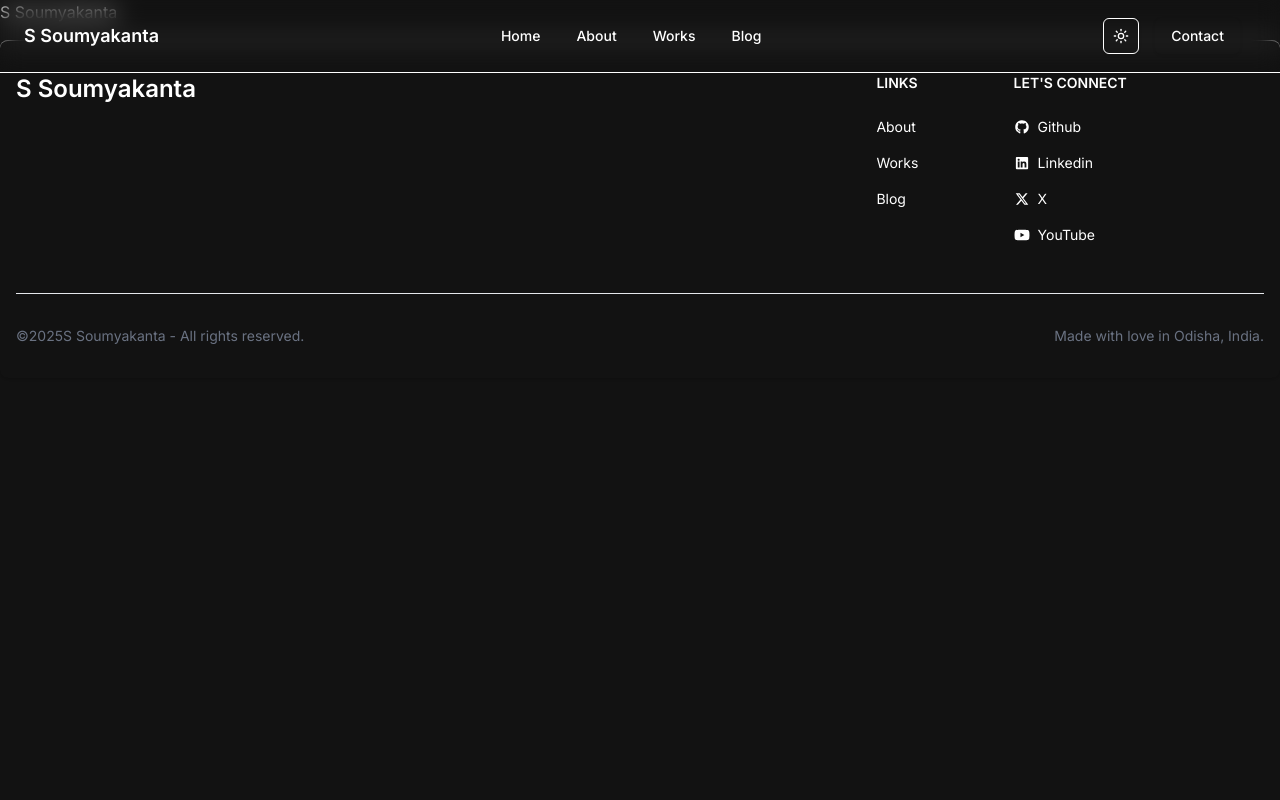
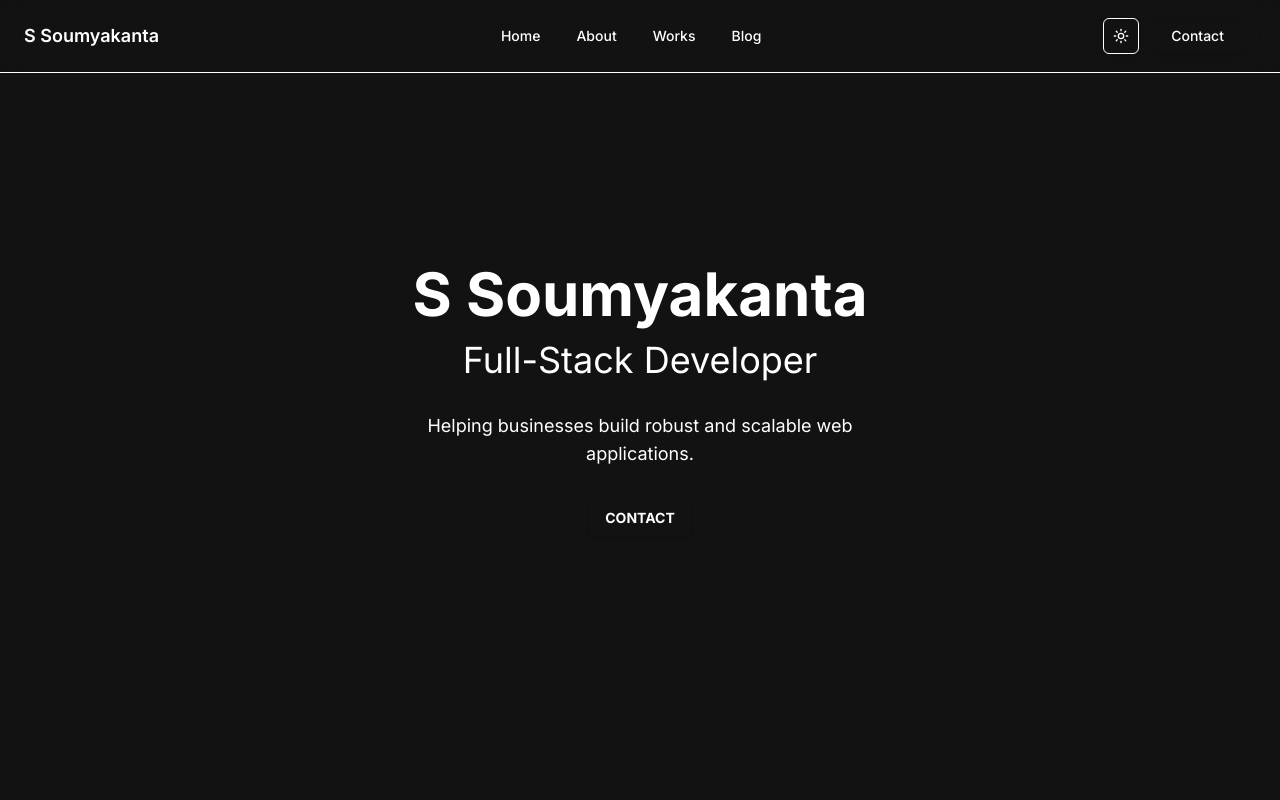
Before and after one commit to s-soumyakanta/s-soumyakanta, a Next.js app: page / in a window 1280 px wide. Shown: the top 800 px of the page. Built offline with nearby package versions, Linux system fonts and the light colour scheme.

Commit message:
add basic landing page

```diff
--- a/src/app/page.tsx
+++ b/src/app/page.tsx
@@ -1,9 +1,33 @@
-import { ModeToggle } from "@/components/dark-mode-btn"
 
-const page = () => {
+import Link from "next/link";
+import { Button } from "@/components/ui/button";
+
+const LandingPage = () => {
   return (
-    <div>S Soumyakanta</div>
-  )
-}
+    <section className="min-h-screen w-full flex items-center justify-center">
+      <div className="min-h-screen w-full relative flex items-center justify-center bg-background">
+        <div className="relative z-10 flex flex-col items-center text-center px-4">
+          <h1 className="text-4xl md:text-6xl font-bold mb-2 md:mb-4">
+            S Soumyakanta
+          </h1>
 
-export default page
+          <h2 className="text-xl sm:text-2xl md:text-3xl lg:text-4xl text-muted-foreground mb-4 md:mb-8">
+            Full-Stack Developer
+          </h2>
+
+          <p className="max-w-xs md:max-w-md mx-auto text-base sm:text-lg mb-6 md:mb-8 text-muted-foreground">
+            Helping businesses build robust and scalable web applications.
+          </p>
+
+          <Link href="/contact">
+            <Button className="uppercase font-bold">
+              Contact
+            </Button>
+          </Link>
+        </div>
+      </div>
+    </section>
+  );
+};
+
+export default LandingPage;
```
